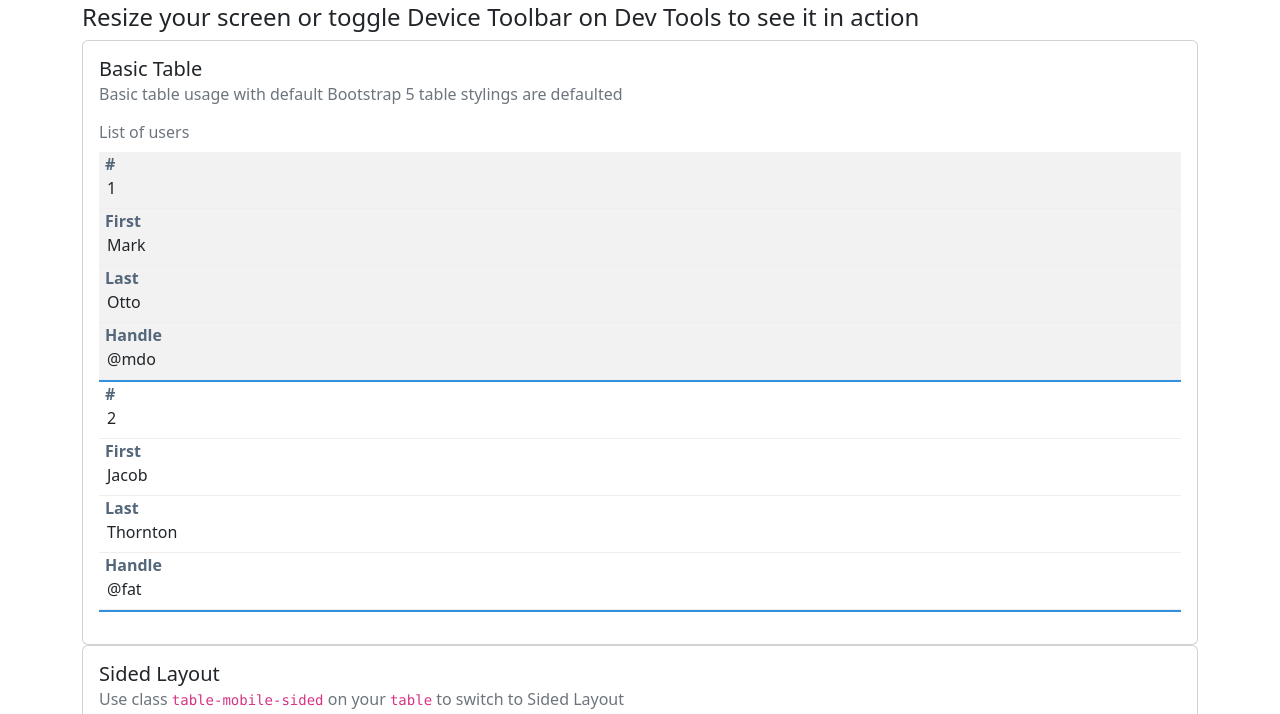
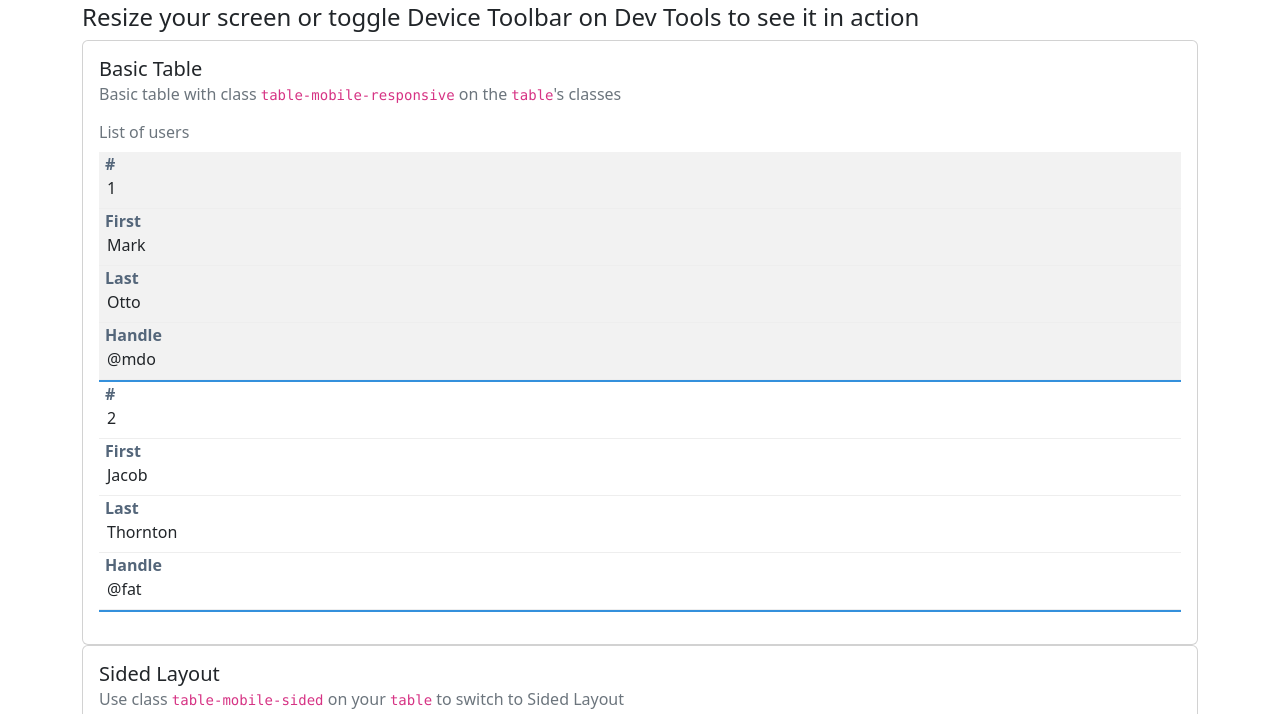
Before and after one commit to benjamin-Keller/bootstrap-mobile-tables, a plain HTML site: page index.html in a window 1280 px wide. Shown: the part 53-767 px from the top of the page. Drawn offline with nearby package versions, Linux system fonts and the light colour scheme.

Commit message:
Rewords usage

```diff
--- a/index.html
+++ b/index.html
@@ -22,7 +22,7 @@
                 <div class="card">
                     <div class="card-body">
                         <h5 class="card-title">Basic Table</h5>
-                        <h6 class="card-subtitle mb-2 text-muted">Basic table usage with default Bootstrap 5 table stylings are defaulted</h6>
+                        <h6 class="card-subtitle mb-2 text-muted">Basic table with class <code>table-mobile-responsive</code> on the <code>table</code>'s classes</h6>
 
                         <table class="table table-striped table-mobile-responsive">
                             <caption>List of users</caption>
@@ -95,7 +95,7 @@
                         <h5 class="card-title">Styleless table</h5>
                         <h6 class="card-subtitle mb-2 text-muted">Use class <code>table-mobile-styleless</code> on your <code>table</code> to switch to remove default styling</h6>
 
-                        <table class="table table-mobile-responsive table-mobile-styleless">
+                        <table class="table table-striped table-mobile-responsive table-mobile-styleless">
                             <thead>
                                 <tr>
                                     <th scope="col">#</th>
```
